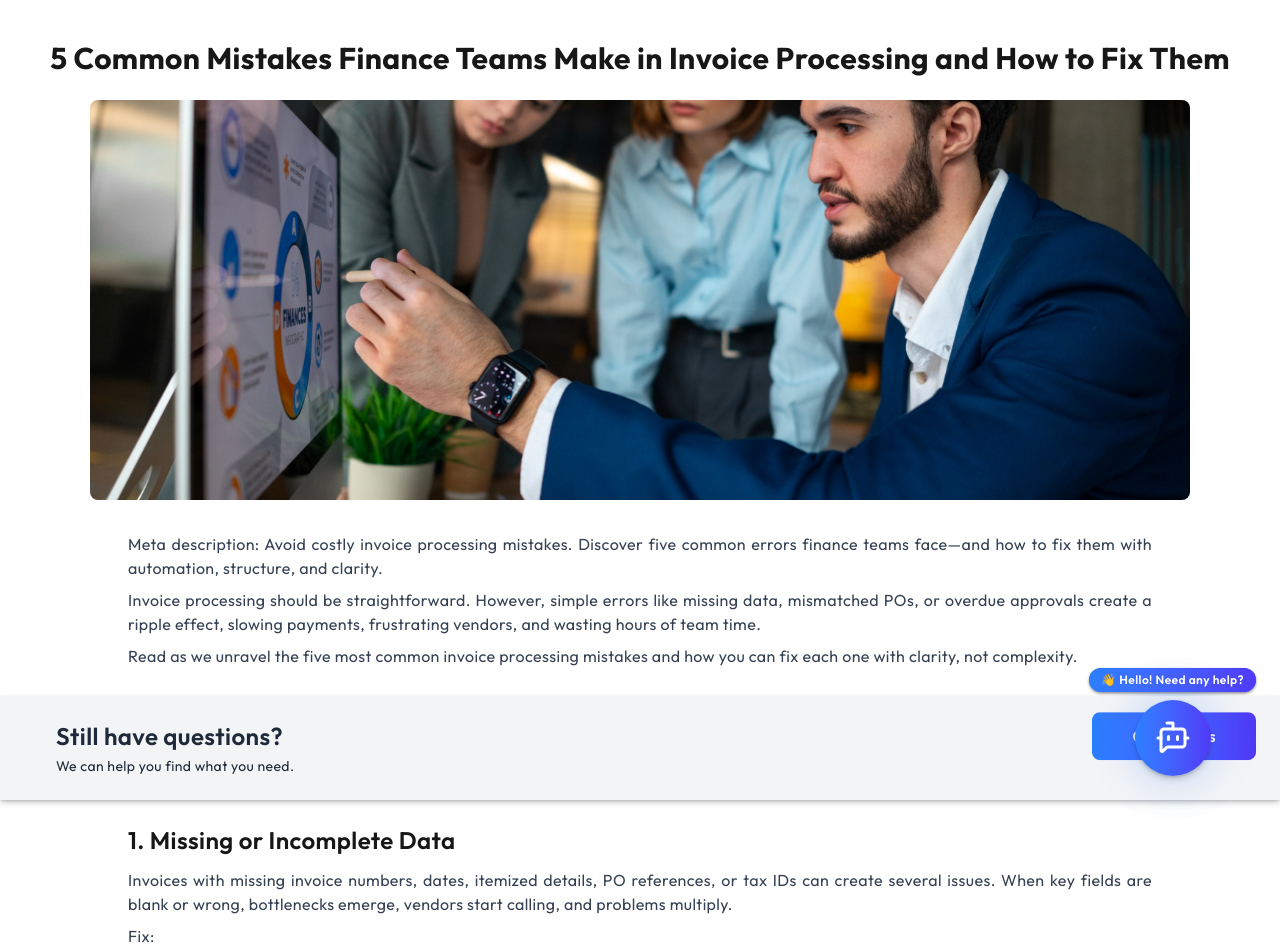
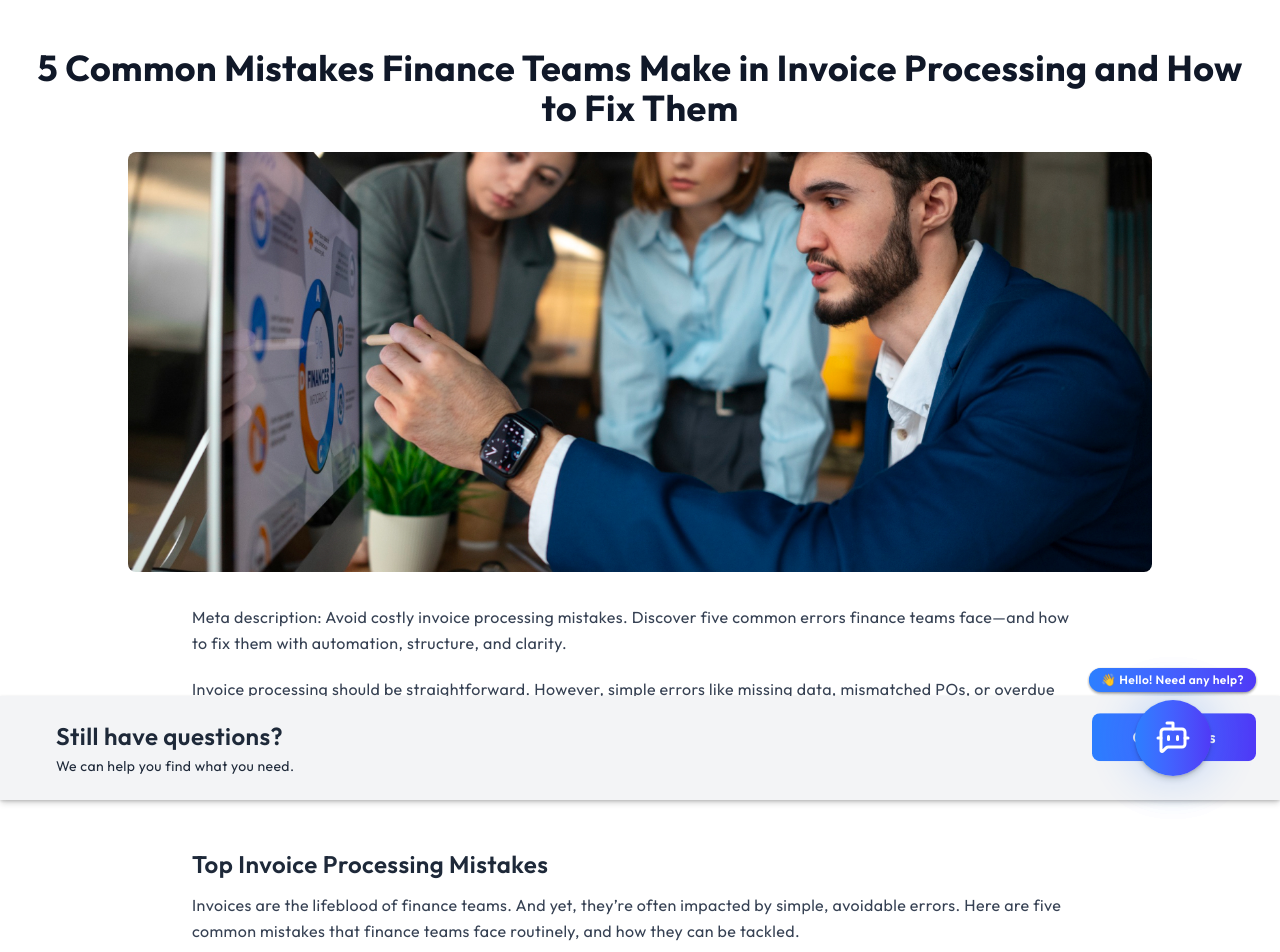
Before and after one commit to kishoreiist/APportaluploads, a Next.js app: page /blog/5-common-invoice-processing-mistakes in a window 1280 px wide. Shown: the top 952 px of the page. Built offline with nearby package versions, Linux system fonts and the light colour scheme.

Commit message:
Blogres_6

```diff
--- a/app/blog/[slug]/page.tsx
+++ b/app/blog/[slug]/page.tsx
@@ -10,37 +10,65 @@ export default function BlogPage({ params, searchParams }: any) {
   const blog = blogs.find((b) => b.slug === slug);
 
   if (!blog) return <p className="p-6">Blog not found.</p>;
+return (
+    <article className="container mx-auto px-4 sm:px-6 py-8 sm:py-12">
+      {/* ✅ Blog Title */}
+      <h1 className="text-2xl sm:text-3xl md:text-4xl font-bold mb-6 text-center text-gray-900">
+        {blog.title}
+      </h1>
 
-  return (
-    <div className="container mx-auto px-6 py-10">
-      {/* Blog content */}
-      <h1 className="text-3xl font-bold mb-6 text-center">{blog.title}</h1>
-
+      {/* ✅ Banner Image */}
       {blog.bannerImage && (
         <div className="flex justify-center mb-8">
-          <div className="w-full max-w-[1100px] h-[400px] relative">
-            <Image src={blog.bannerImage} alt={blog.title} fill className="rounded-lg object-cover"/>
+          <div className="w-full max-w-5xl h-[220px] sm:h-[320px] md:h-[420px] relative">
+            <Image
+              src={blog.bannerImage}
+              alt={blog.title}
+              fill
+              className="rounded-lg object-cover"
+              priority
+            />
           </div>
         </div>
       )}
 
-      {/* Blog sections */}
-      {blog.blogData.map((section, index) => (
-        <div key={index} className="mb-8 max-w-5xl mx-auto">
-          {section.subTitle && <h2 className="text-2xl font-semibold mb-3">{section.subTitle}</h2>}
-          {section.paragraphs?.map((p, i) => <p key={i} className="text-gray-700 mb-2 text-justify">{p}</p>)}
+      {/* ✅ Blog Sections */}
+      <div className="prose prose-indigo max-w-4xl mx-auto">
+        {blog.blogData.map((section, index) => (
+          <section key={index} className="mb-8">
+            {section.subTitle && (
+              <h2 className="text-xl sm:text-2xl font-semibold mb-3 text-gray-800">
+                {section.subTitle}
+              </h2>
+            )}
+            {section.paragraphs?.map((p, i) => (
+              <p
+                key={i}
+                className="text-gray-700 mb-3 leading-relaxed text-justify sm:text-left"
+              >
+                {p}
+              </p>
+            ))}
+          </section>
+        ))}
+      </div>
+
+      {/* ✅ FAQs */}
+      {blog.faqs && (
+        <div className="max-w-4xl mx-auto mt-10">
+          <BlogFAQClient faqs={blog.faqs} />
         </div>
-      ))}
+      )}
 
-      {/* FAQs */}
-      {blog.faqs && <BlogFAQClient faqs={blog.faqs}/>}
-
-      {/* Back link */}
+      {/* ✅ Back Link */}
       <div className="mt-12 text-center">
-        <Link href="/blog" className="inline-block px-6 py-3 bg-indigo-600 text-white rounded-md hover:bg-indigo-700 transition">
+        <Link
+          href="/blog"
+          className="inline-block px-6 py-3 bg-indigo-600 text-white rounded-md hover:bg-indigo-700 transition"
+        >
           ← Back to Blogs
         </Link>
       </div>
-    </div>
+    </article>
   );
 }
--- a/app/casestudy/[slug]/page.tsx
+++ b/app/casestudy/[slug]/page.tsx
@@ -17,8 +17,8 @@ export default function CaseStudyPage() {
       <Navbar />
 
       {/* ✅ Hero Section */}
-      <section className="relative w-full px-6 py-10">
-        <div className="relative w-full max-w-7xl mx-auto h-[250px] sm:h-[320px] md:h-[420px] overflow-hidden rounded-2xl shadow-2xl">
+      <section className="relative w-full px-4 sm:px-6 py-8 sm:py-10">
+        <div className="relative w-full max-w-7xl mx-auto h-[220px] sm:h-[300px] md:h-[420px] overflow-hidden rounded-2xl shadow-2xl">
           <Image
             src="/case.png"
             alt="Case Studies Banner"
@@ -27,11 +27,11 @@ export default function CaseStudyPage() {
             priority
           />
           <div className="absolute inset-0 bg-black/50" />
-          <div className="absolute inset-0 flex flex-col items-center justify-center text-center text-white px-4">
-            <h1 className="text-3xl sm:text-4xl md:text-5xl font-extrabold mb-4">
+          <div className="absolute inset-0 flex flex-col items-center justify-center text-center text-white px-3 sm:px-6">
+            <h1 className="text-2xl sm:text-4xl md:text-5xl font-extrabold mb-3 sm:mb-4">
               Case Studies
             </h1>
-            <p className="text-base sm:text-lg md:text-xl max-w-2xl">
+            <p className="text-sm sm:text-base md:text-xl max-w-2xl">
               Discover how Apportal Uploads helps businesses streamline
               operations, improve efficiency, and stay compliant.
             </p>
@@ -40,14 +40,14 @@ export default function CaseStudyPage() {
       </section>
 
       {/* ✅ Case Studies Grid */}
-      <section className="max-w-7xl mx-auto px-6 py-16">
-        <div className="grid grid-cols-1 md:grid-cols-2 gap-8">
+      <section className="max-w-7xl mx-auto px-4 sm:px-6 py-10 sm:py-16">
+        <div className="grid grid-cols-1 sm:grid-cols-2 lg:grid-cols-3 gap-6 sm:gap-8">
           {caseStudies.map((study) => (
             <div
               key={study.slug}
-              className="bg-white rounded-xl overflow-hidden shadow-lg hover:shadow-2xl transition"
+              className="bg-white rounded-xl overflow-hidden shadow-lg hover:shadow-2xl transition duration-300"
             >
-              <div className="w-full h-56 relative">
+              <div className="w-full h-48 sm:h-56 md:h-64 relative">
                 <Image
                   src={study.imageUrl}
                   alt={study.title}
@@ -55,17 +55,16 @@ export default function CaseStudyPage() {
                   className="object-cover"
                 />
               </div>
-              <div className="p-6">
-                {/* ✅ Removed category span */}
-                <h2 className="text-xl font-bold mb-3 text-black">
+              <div className="p-5 sm:p-6">
+                <h2 className="text-lg sm:text-xl font-bold mb-2 sm:mb-3 text-gray-900">
                   {study.title}
                 </h2>
-                <p className="text-sm text-gray-600 mb-6">
+                <p className="text-sm sm:text-base text-gray-600 mb-4 sm:mb-6">
                   {study.description}
                 </p>
                 <Link
                   href={`/casestudy/${study.slug}`}
-                  className="text-indigo-600 font-medium flex items-center group"
+                  className="text-indigo-600 font-medium flex items-center group hover:underline"
                 >
                   Read More →
                 </Link>
```
